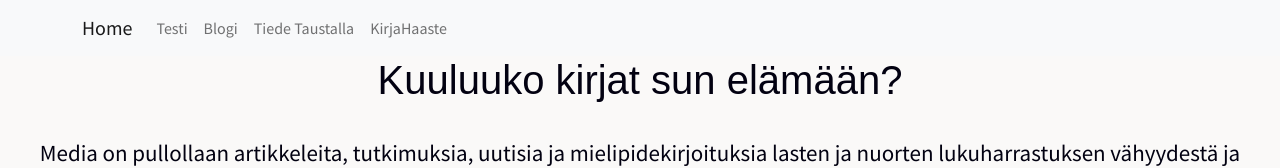
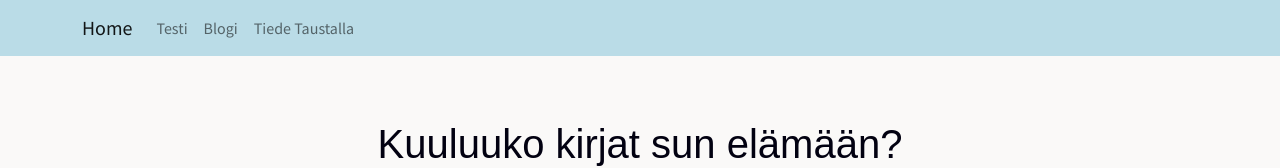
Before and after one commit to OnnIInnO/kirjat, a React (Create React App) app: page / in a window 1280 px wide. Shown: the top 168 px of the page. Built offline with nearby package versions, Linux system fonts and the light colour scheme; a web font is replaced by a local one.

Commit message:
Removed kirjahaaste and added coloring to navbar, changed paddings

```diff
--- a/src/App.css
+++ b/src/App.css
@@ -11,8 +11,11 @@
   justify-content: center;
 }
 .App-routes {
-  padding: 10%;
+  padding: 5%;
   line-height: 200%;
+}
+.NavBar {
+  background-color: #BADCE7;
 }
 h1{
   font-size:2.5em;
--- a/src/App.js
+++ b/src/App.js
@@ -4,7 +4,6 @@ import CustomNavbar from "./components/CustomNavBar";
 import HomePage from "./components/HomePage";
 import Testi from "./components/Testi";
 import Tiede from "./components/Tiede";
-import KirjaHaaste from "./components/KirjaHaaste";
 import Blogi from "./components/Blogi";
 import Footer from "./components/Footer";
 
@@ -12,14 +11,14 @@ function App() {
   return (
     <div className="App">
       <CustomNavbar />
+      <div className="App-routes">
         <Routes>
           <Route path="/" element={<Home />} />
           <Route path="test" element={<TestPage />} />
           <Route path="blog" element={<Blog />} />
           <Route path="science" element={<Science />} />
-        <Route path="challenge" element={<Challenge />} />
         </Routes>
-      <div className="App-routes"></div>
+      </div>
       <Footer />
     </div>
   );
@@ -52,12 +51,5 @@ function Science() {
     </div>
   );
 }
-function Challenge() {
-  return (
-    <div id="Challenge">
-      <KirjaHaaste />
-    </div>
-  );
-}
 
 export default App;
--- a/src/components/CustomNavBar.jsx
+++ b/src/components/CustomNavBar.jsx
@@ -6,7 +6,7 @@ function CustomNavbar() {
 
   return (
     <div className = "NavBar">
-    <Navbar bg="light" expand="lg">
+    <Navbar variant="light" expand="lg">
       <Container>
       <Navbar.Brand href="/">Home</Navbar.Brand>
       <Navbar.Toggle aria-controls="basic-navbar-nav" />
@@ -15,7 +15,6 @@ function CustomNavbar() {
             <Nav.Link href="test">Testi</Nav.Link>
             <Nav.Link href="blog">Blogi</Nav.Link>
             <Nav.Link href="science">Tiede Taustalla</Nav.Link>
-            <Nav.Link href="challenge">KirjaHaaste</Nav.Link>
           </Nav>
         </Navbar.Collapse>
       </Container>
```
Lines whose indentation alone changed are shown as unchanged.
